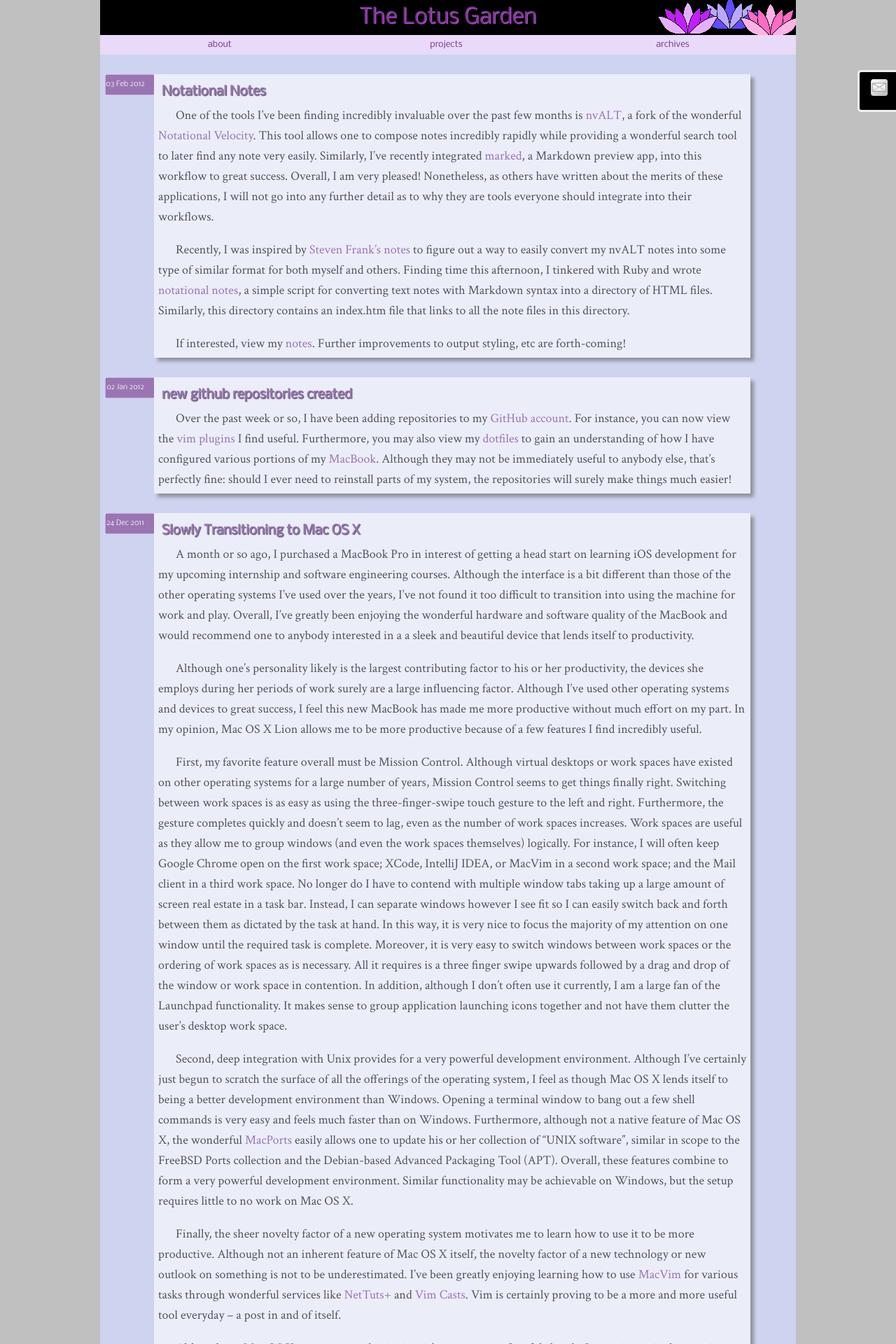
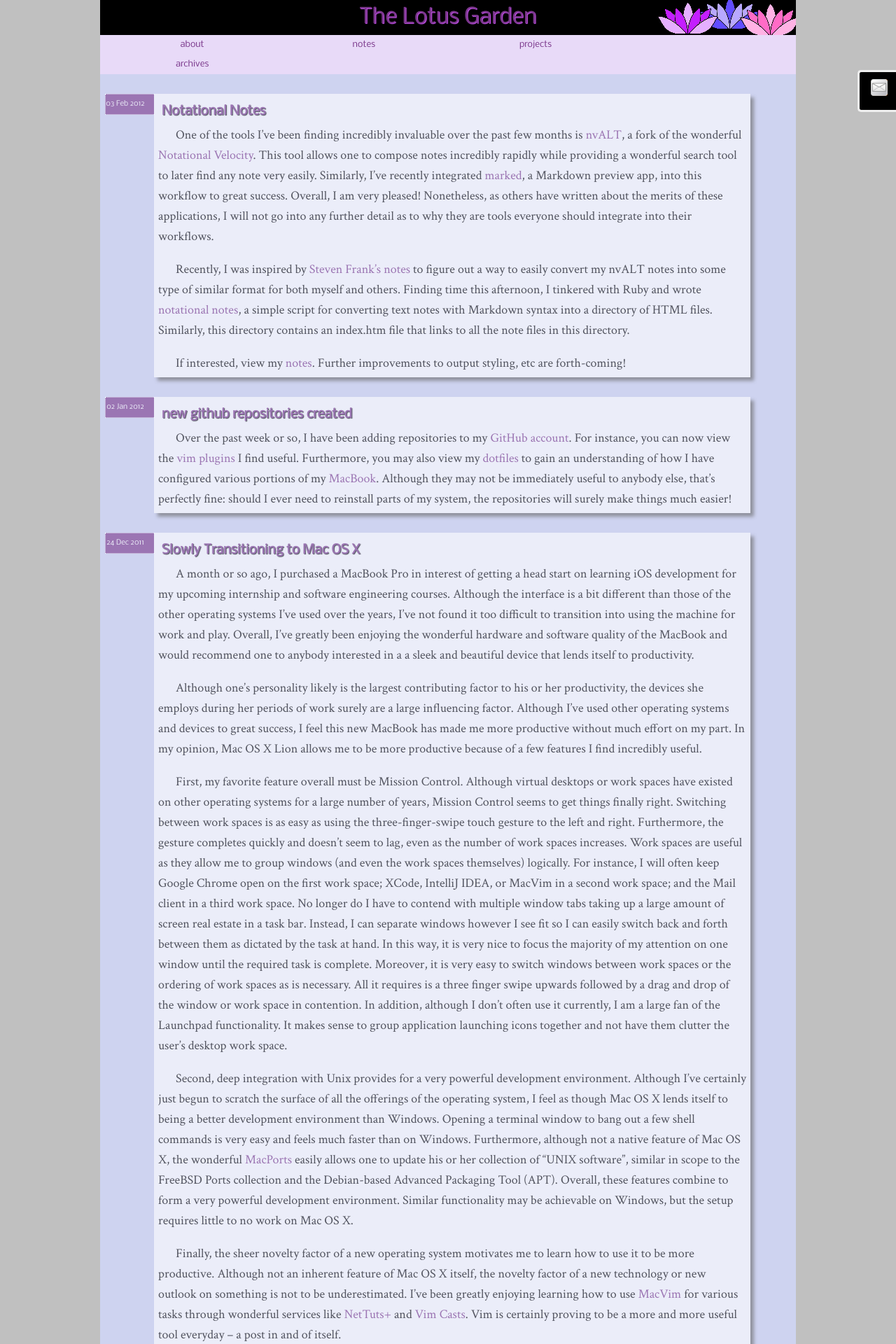
Before and after one commit to kfr2/lotusgarden, a Jekyll site: the page built from index.html, in a window 1280 px wide. Shown: the top 1920 px of the page at 70% size. Built offline with Jekyll 4.4.1, drawn with Linux system fonts in a browser that asks for light colours.

Commit message:
added notes to header and moved /style to /css

```diff
--- a/_layouts/default.html
+++ b/_layouts/default.html
@@ -9,8 +9,8 @@
 	<link type="text/plain" rel="author" href="/humans.txt" />
 	<link rel="stylesheet" href="http://fonts.googleapis.com/css?family=Nobile" type="text/css" media="screen" >
 	<link href="http://fonts.googleapis.com/css?family=Crimson+Text:regular" rel="stylesheet" type="text/css" >
-	<link rel="stylesheet" href="/style/squaregrid.css" media="all" />
-	<link rel="stylesheet" href="/style/main.css" media="all" />
+	<link rel="stylesheet" href="/css/squaregrid.css" media="all" />
+	<link rel="stylesheet" href="/css/main.css" media="all" />
 	<link rel="shortcut icon" href="favicon.ico" />
 	<link rel="alternate" type="application/atom+xml" href="/atom.xml" title="Atom feed">
 	<script type="text/javascript">
@@ -36,6 +36,7 @@
 				<div id="title" class="sg-35 borderLeft borderRight"><a href="http://kevin.magically.us" title="The Lotus Garden homepage">The Lotus Garden</a></div>
 				<div id="navigation" class="sg-35 borderLeft borderRight">
 					<div class="nav" id="aboutnav"><a href="/about.html" title="about Kevin Richardson">about</a></div>
+                    <div class="nav" id="notes"><a href="/notes/" title="various notes">notes</a></div>
 					<div class="nav" id="projectsnav"><a href="/projects.html" title="Kevin Richardon's projects">projects</a></div>
 					<div class="nav" id="archivesnav"><a href="/archives.html" title="archives">archives</a></div>
 				</div>
--- a/_layouts/post.html
+++ b/_layouts/post.html
@@ -10,7 +10,7 @@ layout: default
                     <div class="post-title">{{ page.title }}</div>
                     <div class="post-body">{{ content }}</div>
 					<div class="post-nav">
-            Feel free to <a href="/about.html" title="about Kevin">contact me</a>!
+                        Feel free to <a href="/about.html" title="about Kevin">contact me</a>!
 					</div>
                 </div>
             </div>
--- a/style/main.css
+++ b/css/main.css
@@ -66,7 +66,7 @@ code{
 
 .nav{
 	float:         left;
-	width:         32%;
+	width:         24%;
 	text-align:    center;
 	padding-left:  10px;
 	font-size:     120%;
@@ -127,6 +127,10 @@ body#projects div#projectsnav {
 }
 .post-body{ }
 
+.post-nav{
+    text-decoration:    overline;
+}
+
 
 #follow.right {
 	background-color:           black;
--- a/notes/index.htm
+++ b/notes/index.htm
@@ -1,4 +1,4 @@
-<html><head><title>notational notes!</title></head><body><h1><a href='http://kevin.magically.us' title='the lotus garden'>Kevin Richardson's</a> Public Notes!  Enjoy.</h1><hr><ul>
+<html><head><title>notational notes!</title></head><body><h1><a href='http://kevin.magically.us' title='homepage'>Kevin Richardson's</a> Public Notes!  Enjoy.</h1><hr><ul>
 <li><a href='algorithms models of computation.htm' title='algorithms models of computation'>algorithms models of computation</a></li>
 <li><a href='categorical logic.htm' title='categorical logic'>categorical logic</a></li>
 <li><a href='first they came.htm' title='first they came'>first they came</a></li>
```
Also changed, not shown: css/squaregrid.css (renamed from style/squaregrid.css).
